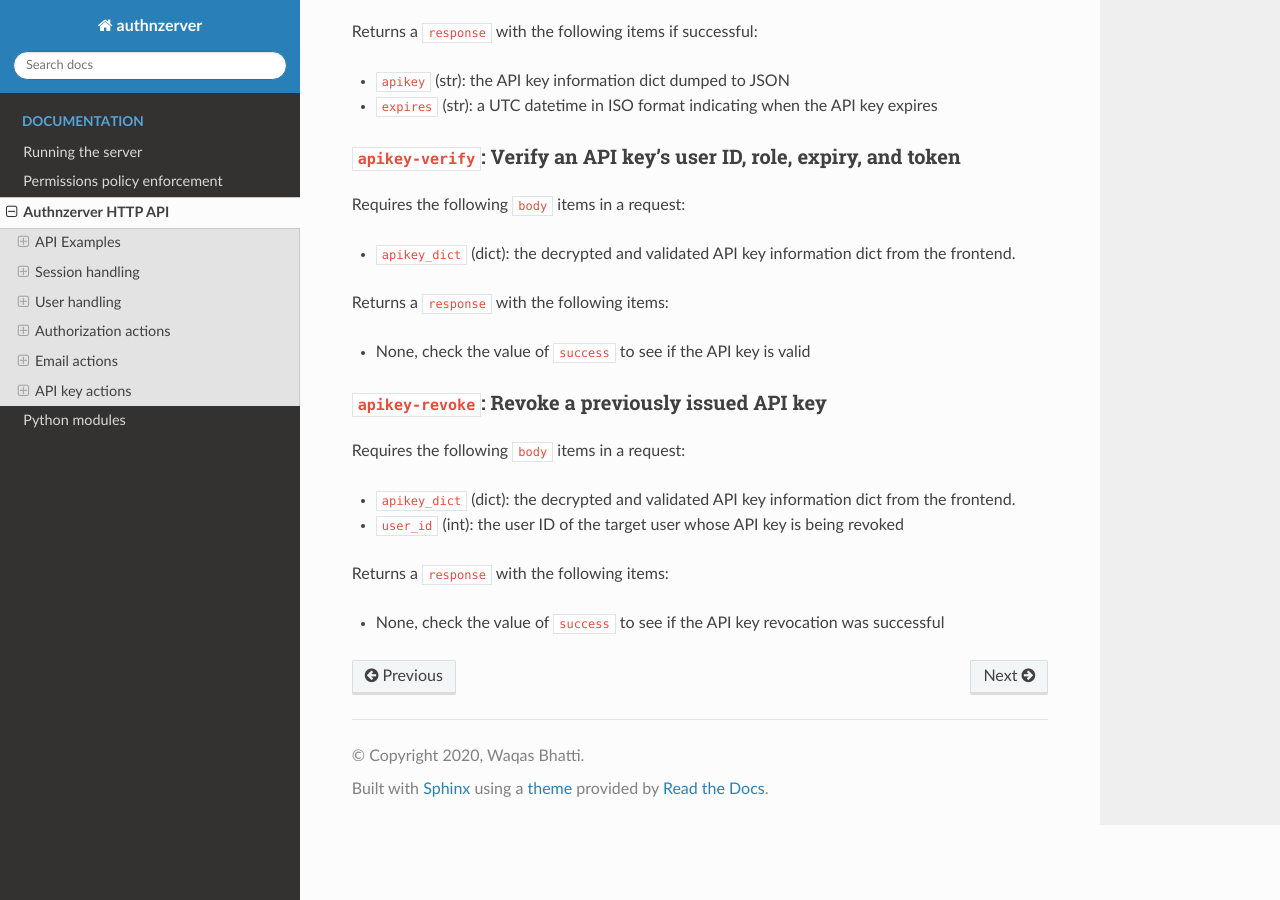
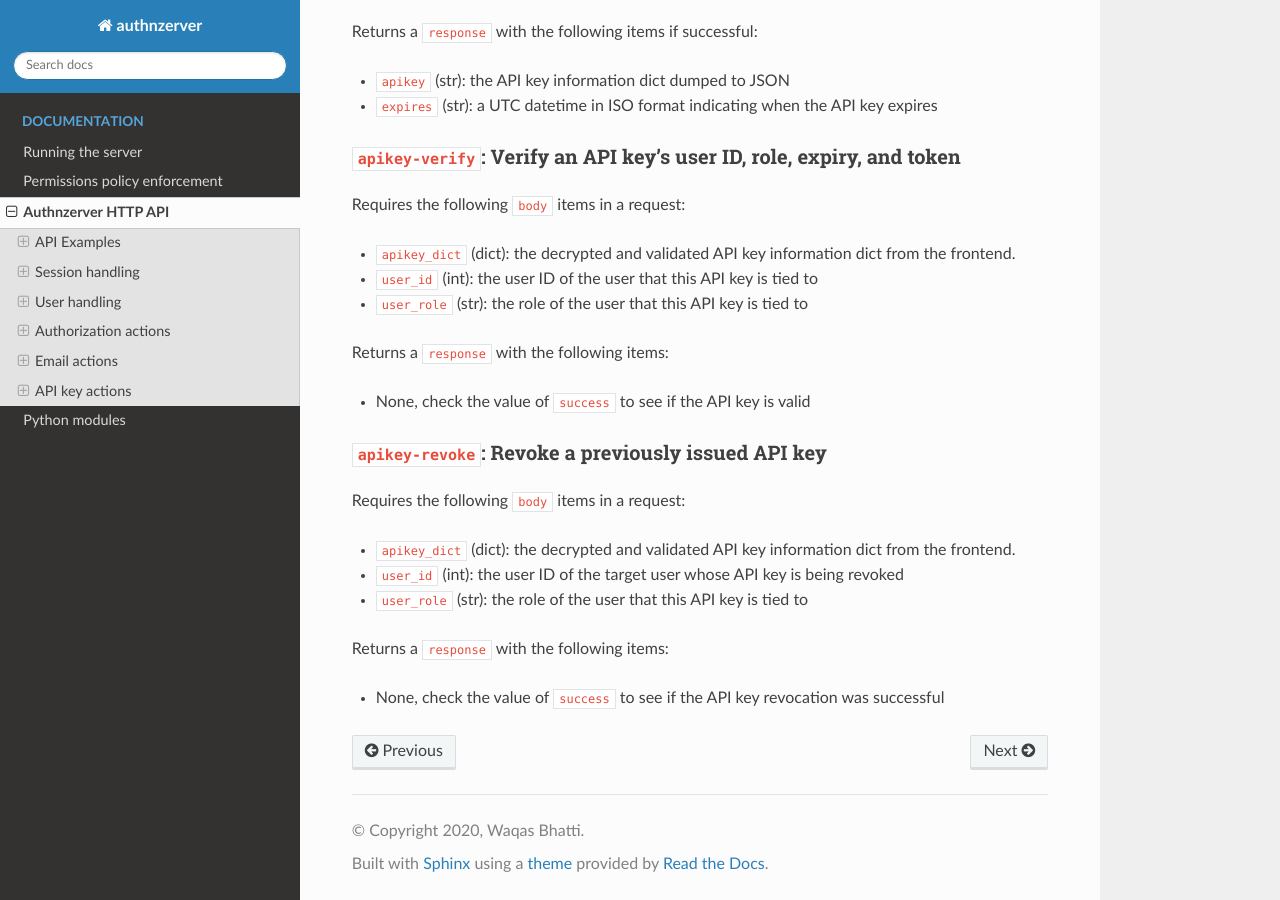
Before and after one commit to waqasbhatti/authnzerver, a Sphinx documentation site: the page built from docs/api.rst, in a window 1280 px wide and 900 px high, scrolled down 10332 px. Built offline with Sphinx 7.4.7 and the Read the Docs theme 2.0.0, drawn with Linux system fonts in a browser that asks for light colours.

Commit message:
docs/api.rst: update signatures for apikey-verify, apikey-revoke

```diff
--- a/docs/api.rst
+++ b/docs/api.rst
@@ -586,6 +586,11 @@ Requires the following ``body`` items in a request:
 - ``apikey_dict`` (dict): the decrypted and validated API key information dict
   from the frontend.
 
+- ``user_id`` (int): the user ID of the user that this API key is tied to
+
+- ``user_role`` (str): the role of the user that this API key is tied to
+
+
 Returns a ``response`` with the following items:
 
 - None, check the value of ``success`` to see if the API key is valid
@@ -602,6 +607,8 @@ Requires the following ``body`` items in a request:
 - ``user_id`` (int): the user ID of the target user whose API key is being
   revoked
 
+- ``user_role`` (str): the role of the user that this API key is tied to
+
 Returns a ``response`` with the following items:
 
 - None, check the value of ``success`` to see if the API key revocation was
```
